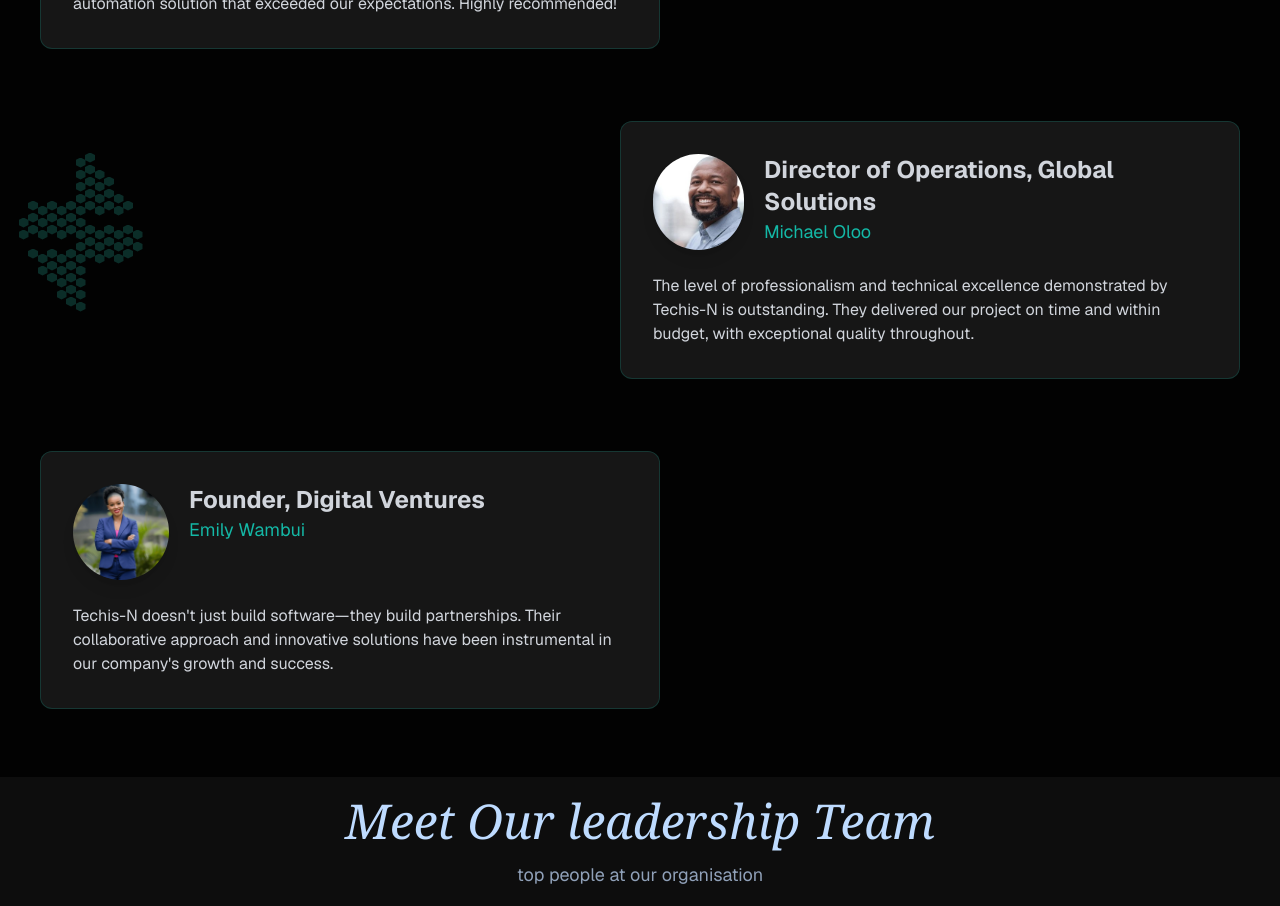
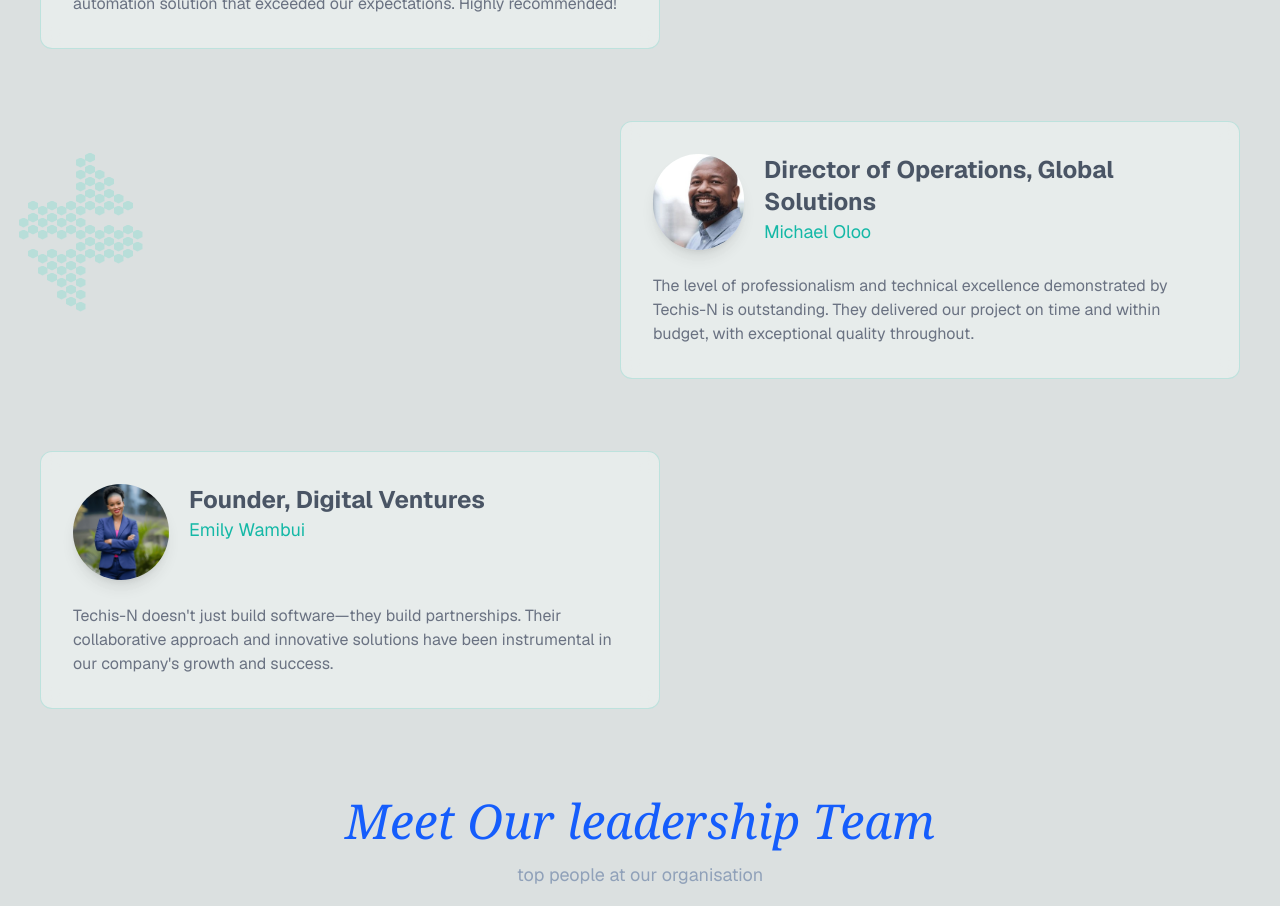
Before and after one commit to Techis-n/techis-n-v2, a Next.js app: page / in a window 1280 px wide. Shown: the part 6000-6906 px from the top of the page. Built offline with nearby package versions, Linux system fonts and the light colour scheme.

Commit message:
changed to white version 001

```diff
--- a/app/components/background-effects.tsx
+++ b/app/components/background-effects.tsx
@@ -97,5 +97,5 @@ export default function BackgroundEffects() {
     }
   }, [theme])
 
-  return <canvas ref={canvasRef} className="fixed inset-0 pointer-events-none -z-10" />
+  return <canvas ref={canvasRef} className="fixed inset-0 bg-white pointer-events-none -z-10" />
 }
--- a/app/components/founders-card.tsx
+++ b/app/components/founders-card.tsx
@@ -18,7 +18,7 @@ export function FounderCard({ name, role, description, image }: FounderCardProps
         visible: { opacity: 1, y: 0 },
       }}
       transition={{ duration: 0.6, ease: "easeOut" }}
-      className="relative w-72 h-[400px] max-w-[400px] aspect-[3/4] rounded-3xl overflow-hidden group cursor-pointer bg-slate-900 "
+      className="relative w-72 h-[400px] max-w-[400px] aspect-[3/4] rounded-3xl overflow-hidden group cursor-pointer bg-slate-300/30 "
     >
       {/* Background Image */}
       <div className="absolute items-center justify-center  inset-0 transition-opacity duration-500 group-hover:opacity-20">
@@ -38,7 +38,7 @@ export function FounderCard({ name, role, description, image }: FounderCardProps
       </div>
 
       {/* Hover Background (Grid & Gradient) */}
-      <div className="absolute inset-0 opacity-0 group-hover:opacity-100 transition-opacity duration-500 bg-gradient-to-br from-[rgb(23,184,166)]-900 via-[rgb(23,184,166)]-950 to-black">
+      <div className="absolute inset-0 opacity-0 group-hover:opacity-100 transition-opacity duration-500 bg-gradient-to-br from-[rgb(181, 194, 192)]-900 via-[rgb(94, 146, 138)]-950 to-slate-600">
         <div
           className="absolute inset-0 opacity-20"
           style={{
@@ -63,7 +63,7 @@ export function FounderCard({ name, role, description, image }: FounderCardProps
 
         {/* Description (Visible on Hover) */}
         <div className="opacity-0 group-hover:opacity-100 transition-all duration-500 delay-100 translate-y-4 group-hover:translate-y-0">
-          <p className="text-sm text-slate-300 leading-relaxed text-pretty">{description}</p>
+          <p className="text-sm text-slate-900 leading-relaxed text-pretty">{description}</p>
         </div>
       </div>
 
--- a/app/globals.css
+++ b/app/globals.css
@@ -6,8 +6,10 @@
 
 /* DEEP OCEAN - Professional teal & aquamarine */
 :root {
-  --background: oklch(0.08 0 0);
-  --foreground: oklch(0.95 0 0);
+  /* --background: oklch(0.08 0 0); */
+  --background:oklch(90.286% 0.00544 198.102);
+  --foreground:oklch(0% 0 0);
+  /* --foreground: oklch(0.95 0 0); */
   --card: oklch(0.12 0.03 180);
   --card-foreground: oklch(0.95 0 0);
   --popover: oklch(0.08 0 0);
@@ -28,34 +30,45 @@
 
   --navbarColor: #0a0a0a;
   --background1: #0d0d0d;
-  --background2: #1a1a1a;
+  --background2:oklch(90.286% 0.00544 198.102);
+  /* --background2: #1a1a1a; */
   --textHighlights: #14b8a6;
-  --altText: #e0e0e0;
+  /* --altText: #e0e0e0; */
+  --altText:oklch(0% 0 0);
   --textDark: #5eaaa8;
   --patternHexagon: #0d9488;
   --serviceHover: rgba(20, 184, 166, 0.1);
-  --serviceDialog: #0e1a1a;
+  /* --serviceDialog: #0e1a1a; */
+   --serviceDialog: #d6fcfc;
   --buttons: #14b8a6;
   --buttonHover: #5eaaa8;
-  --projectCard: rgba(26, 26, 26, 0.85);
+  --projectCard: rgba(233, 238, 237, 0.85);
+   /* --projectCard: rgba(26, 26, 26, 0.85); */
   --footerColor: #0a0a0a;
   --slidingMenu: rgba(10, 10, 10, 0.98);
   --gradientPrimary: #5eaaa8;
   --gradientSecondary: #14b8a6;
   --gradientTertiary: #2dd4bf;
-  --serviceGradientStart: #0e1a1a;
+  /* --serviceGradientStart: #0e1a1a;
   --serviceGradientMid: #1e2a2a;
-  --serviceGradientEnd: #2e3a3a;
+  --serviceGradientEnd: #2e3a3a; */
+  --serviceGradientStart: #e3f0f0;
+  --serviceGradientMid: #e5ecec;
+  --serviceGradientEnd: #ffffff;
+
   --cardLight: #ccfbf1;
+  /* --cardDark: #3e5e5c; */
   --cardDark: #3e5e5c;
   --footerTitle: #14b8a6;
   --hexagonAlt: #2dd4bf;
   --borderColor: rgba(20, 184, 166, 0.2);
-  --borderColorLight: rgba(20, 184, 166, 0.35);
+  --borderColorLight: rgba(231, 233, 233, 0.35);
+  /* --borderColorLight: rgba(20, 184, 166, 0.35); */
   --footerLinkText: #5eaaa8;
   --techStackTitle: #0f766e;
   --techStackIconColor: #14b8a6;
-  --techStackTextColor: #ccfbf1;
+  /* --techStackTextColor: #ccfbf1; */
+   --techStackTextColor: #4b4d4c;
   --particleBackground: rgba(8, 25, 25, 0.05);
   --particleColor: 20, 184, 166;
   --lineColor: 94, 170, 168;
@@ -1167,6 +1180,10 @@
   }
 }
 
+.cardRadius{
+  border-radius: 9px;
+}
+
 .animate-scroll {
   animation: scroll 20s linear infinite;
 }
--- a/app/page.tsx
+++ b/app/page.tsx
@@ -393,16 +393,17 @@ const Page = () => {
             <div className="fixed inset-0 bg-black/70 backdrop-blur-sm z-0" />
             <div className="fixed inset-0 flex w-screen items-center justify-center p-4 z-10">
               <DialogPanel
-                className="max-w-5xl space-y-4 rounded-lg p-12 relative z-20 shadow-2xl"
+                className="max-w-5xl space-y-4 rounded-xl p-12 relative z-20 shadow-2xl"
                 style={{
                   background: "var(--serviceDialog)",
                   borderColor: "var(--borderColorLight)",
                   borderStyle: "solid",
                   borderWidth: "1px",
+                  borderRadius: "10px"
                 }}
               >
                 {selectedService && (
-                  <div className="w-full h-full flex flex-col gap-y-5 text-white">
+                  <div className="w-full h-full flex flex-col gap-y-5 text-white  ">
                     <div
                       id="header"
                       className="w-full h-[200px] flex justify-center items-center z-10 bg-cover bg-no-repeat bg-center rounded-md shadow-lg"
@@ -427,7 +428,9 @@ const Page = () => {
                         {
                           background: "var(--buttons)",
                           "--hover-shadow": "var(--buttons)",
+                          borderRadius: "8px"
                         } as React.CSSProperties
+
                       }
                       onMouseEnter={(e) => (e.currentTarget.style.background = "var(--buttonHover)")}
                       onMouseLeave={(e) => (e.currentTarget.style.background = "var(--buttons)")}
@@ -460,7 +463,12 @@ const Page = () => {
         <br />
 
         <div className="valuescontent grid lg:grid-cols-2 gap-3 py-3">
-          <div className="valuescontainer" ref={addToRefs}>
+          <div className="valuescontainer " ref={addToRefs} style={
+                {
+                  backgroundImage: `linear-gradient(to right, var(--serviceGradientStart), var(--serviceGradientMid), var(--serviceGradientEnd))`,
+                  "--service-hover": "var(--serviceHover)",
+                } as React.CSSProperties
+              }>
             <span id="content1">
               <div
                 className="w-10 h-10 rounded-full flex items-center justify-center shadow-md"
@@ -485,7 +493,12 @@ const Page = () => {
             </span>
           </div>
 
-          <div className="valuescontainer" ref={addToRefs}>
+          <div className="valuescontainer" ref={addToRefs} style={
+                {
+                  backgroundImage: `linear-gradient(to right, var(--serviceGradientEnd), var(--serviceGradientMid), var(--serviceGradientStart))`,
+                  "--service-hover": "var(--serviceHover)",
+                } as React.CSSProperties
+              }>
             <span id="content1">
               <div
                 className="w-10 h-10 rounded-full flex items-center justify-center shadow-md"
@@ -516,7 +529,12 @@ const Page = () => {
             </span>
           </div>
 
-          <div className="valuescontainer" ref={addToRefs}>
+          <div className="valuescontainer" ref={addToRefs} style={
+                {
+                  backgroundImage: `linear-gradient(to right, var(--serviceGradientStart), var(--serviceGradientMid), var(--serviceGradientEnd))`,
+                  "--service-hover": "var(--serviceHover)",
+                } as React.CSSProperties
+              }>
             <span id="content1">
               <div
                 className="w-10 h-10 rounded-full flex items-center justify-center shadow-md"
@@ -541,7 +559,12 @@ const Page = () => {
             </span>
           </div>
 
-          <div className="valuescontainer" ref={addToRefs}>
+          <div className="valuescontainer" ref={addToRefs}  style={
+                {
+                  backgroundImage: `linear-gradient(to right, var(--serviceGradientEnd), var(--serviceGradientMid), var(--serviceGradientStart))`,
+                  "--service-hover": "var(--serviceHover)",
+                } as React.CSSProperties
+              }>
             <span id="content1">
               <div
                 className="w-10 h-10 rounded-full flex items-center justify-center shadow-md"
@@ -620,13 +643,14 @@ const Page = () => {
             return (
               <div
                 key={item.name}
-                className="m-3 flex-col flex border p-1 rounded-lg shadow-md hover:shadow-lg transition"
+                className="cardRadius m-3 flex-col flex border p-1 rounded-lg shadow-md hover:shadow-lg transition"
                 style={{
                   borderColor: "var(--borderColor)",
                   background: "var(--projectCard)",
+                  borderRadius:'9px'
                 }}
               >
-                <div className="h-48 w-full flex items-center justify-center rounded-lg overflow-hidden">
+                <div className="h-48 w-full flex items-center justify-center rounded-lg overflow-hidden cardRadius">
   <img
     src={item.image}
     alt={item.name} //
@@ -641,7 +665,7 @@ const Page = () => {
                   {" "}
                   {item.name}
                 </span>
-                <span className="mt-2 m-3 text-sm text-gray-400 block text-justify"> {item.description} </span>
+                <span className="mt-2 m-3 text-sm text-gray-500 block text-justify"> {item.description} </span>
               </div>
             )
           })}
@@ -731,7 +755,7 @@ const Page = () => {
                     style={{ backgroundImage: `url(${item.image})` }}
                   ></div>
                   <div className="">
-                    <p className="text-2xl font-bold text-gray-300"> {item.about}</p>
+                    <p className="text-2xl font-bold text-gray-600"> {item.about}</p>
                     <p id="Name" className="text-lg" style={{ color: "var(--textHighlights)" }}>
                       {" "}
                       {item.name}
@@ -739,7 +763,7 @@ const Page = () => {
                   </div>
                 </div>
                 <br />
-                <p className="text-gray-300">{item.description}</p>
+                <p className="text-gray-500">{item.description}</p>
               </div>
             </span>
           </div>
@@ -778,7 +802,7 @@ const Page = () => {
 
 
       {/* Founders Section */}
-      <div className="flex flex-col  p-5 gap-5 bg-(--background1)">
+      <div className="flex flex-col  p-5 gap-5 bg-(--background2)">
          <div className="max-w-7xl mx-auto">
         {/* Header Section */}
                 <motion.div
@@ -787,7 +811,7 @@ const Page = () => {
           transition={{ duration: 0.8 }}
           className="text-center mb-16 space-y-4"
         >
-          <h2 className="text-4xl md:text-5xl font-serif italic text-blue-200">Meet Our leadership Team</h2>
+          <h2 className="text-4xl md:text-5xl font-serif italic text-blue-600">Meet Our leadership Team</h2>
           <p className="text-slate-400 text-lg">top people at  our organisation</p>
         </motion.div>
 
```
